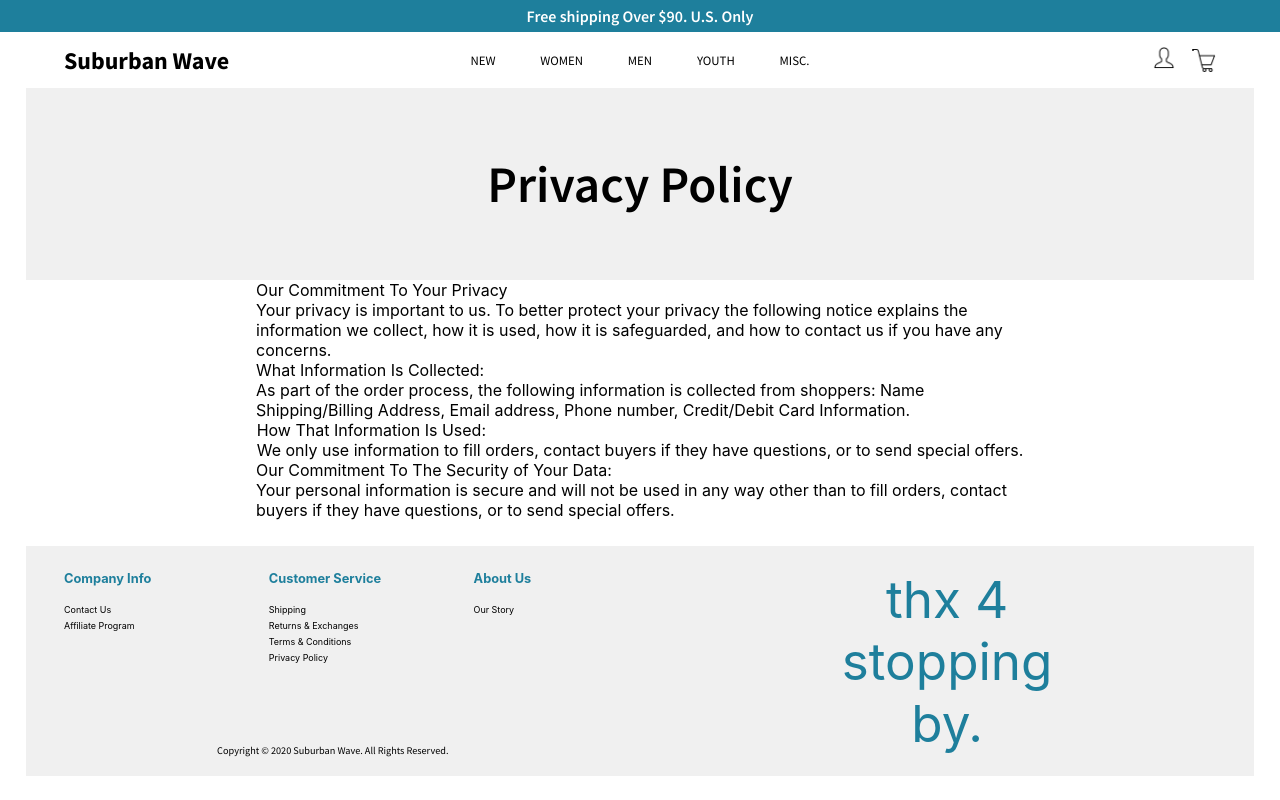
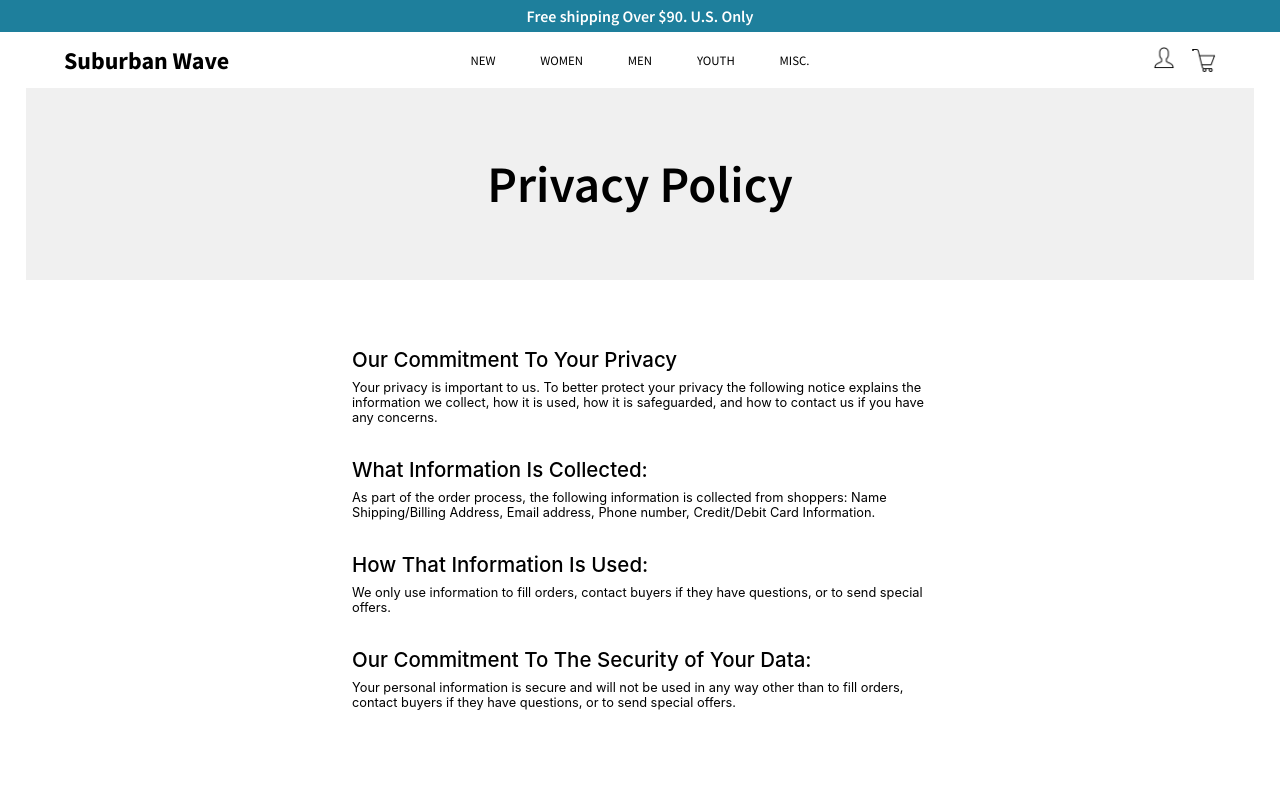
Before and after one commit to connorlagana/sw, a React (Create React App) app: page /privacy-policy in a window 1280 px wide. Shown: the top 800 px of the page. Built offline with nearby package versions, Linux system fonts and the light colour scheme; a web font is replaced by a local one.

Commit message:
sick boy

```diff
--- a/src/App.scss
+++ b/src/App.scss
@@ -746,11 +746,31 @@
   }
 
   & .bottomPrivacy {
-    width: 60vw;
+    width: 45vw;
     display: flex;
     justify-content: center;
-    align-items: center;
+    align-items: flex-start;
     flex-direction: column;
+    margin: 4vw 0 4vw 0;
+
+    & .ppDiv {
+      display: flex;
+      justify-content: center;
+      align-items: flex-start;
+      flex-direction: column;
+      margin: 2vh 0 2vh 0;
+
+      & #ppTitle {
+        font-size: 1.6vw;
+        font-weight: 500;
+        margin-bottom: 1vh;
+      }
+
+      & #ppMessage {
+        font-size: 1vw;
+        font-weight: 400;
+      }
+    }
   }
 }
 
```
